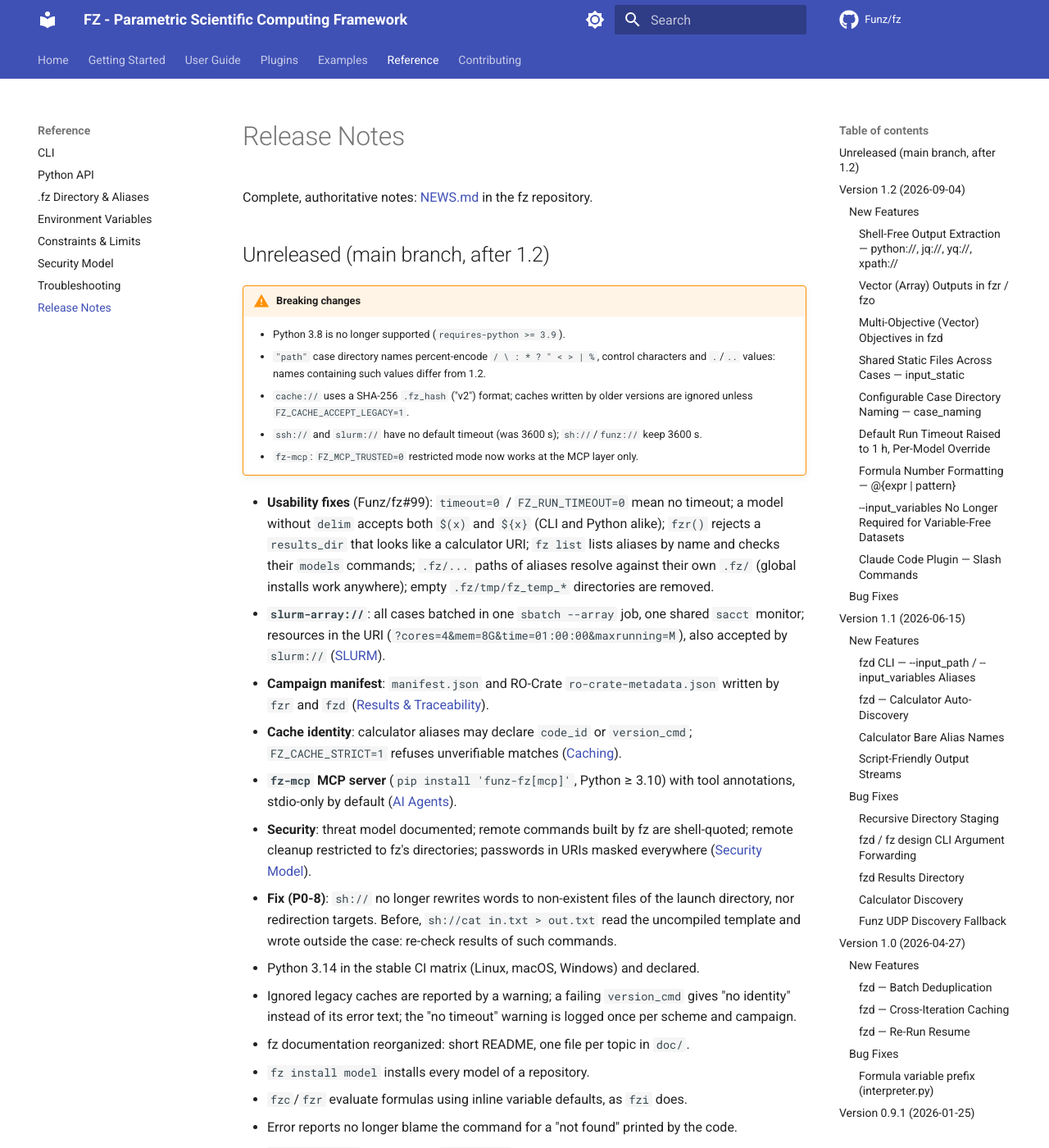
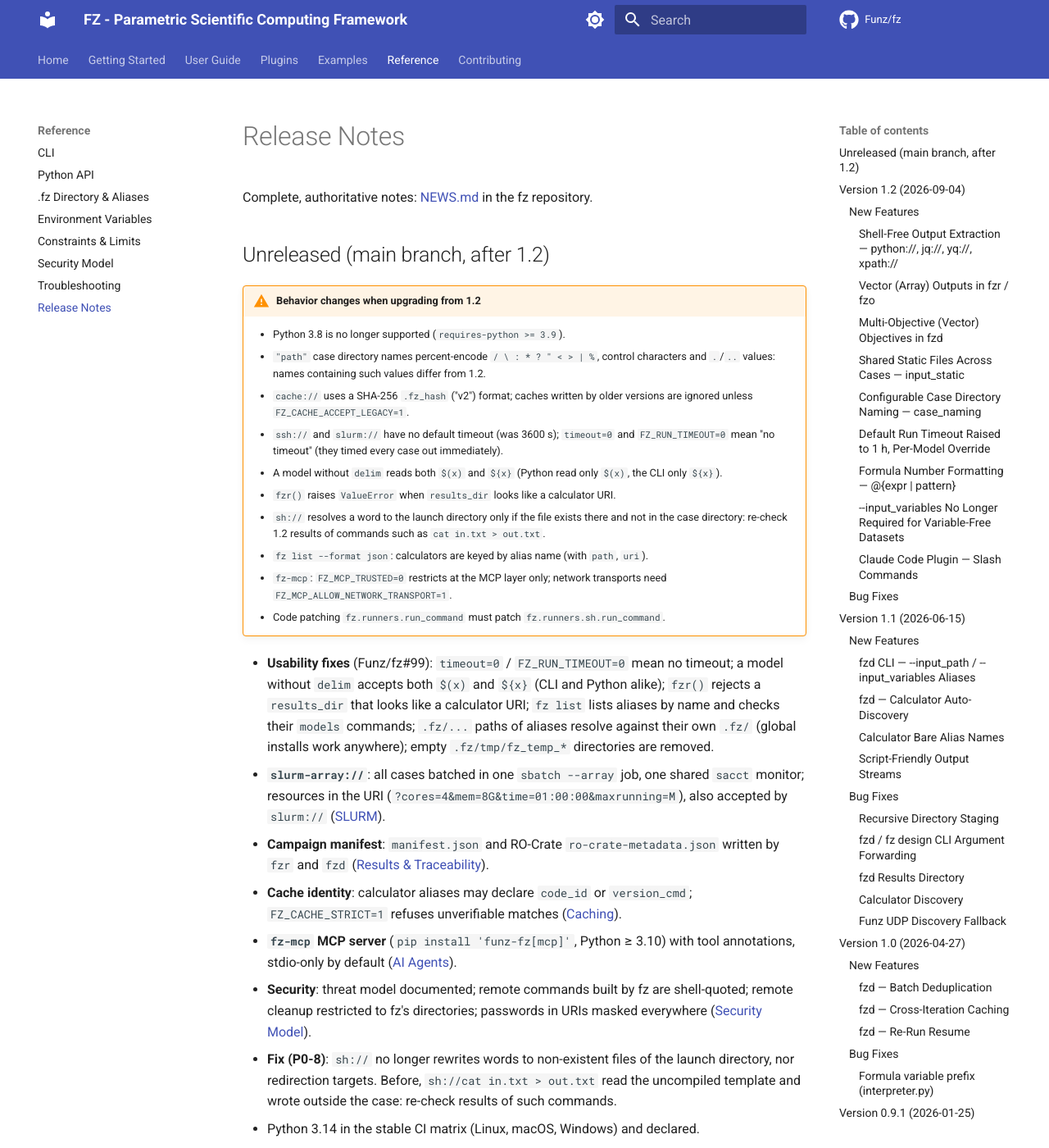
Before and after one commit to Funz/fz.github.io, an MkDocs documentation site: the page built from docs/reference/releases.md, in a window 1280 px wide and 1400 px high. Shown: the whole window at 82% size. Built offline with MkDocs 1.6.1 and Material for MkDocs 9.7.7, drawn with Linux system fonts in a browser that asks for light colours; comment, search, counter and statistics services are not loaded; some of the changed text lies outside the part shown.

Commit message:
Release notes: behavior changes since 1.2 in one list; add items from Funz/fz#100
Co-Authored-By: Claude Opus 5.5 <noreply@anthropic.com>
Claude-Session: https://claude.ai/code/session_012GxLbauyVHBQPCeSow8hdh

```diff
--- a/docs/reference/releases.md
+++ b/docs/reference/releases.md
@@ -5,15 +5,24 @@ in the fz repository.
 
 ## Unreleased (main branch, after 1.2)
 
-!!! warning "Breaking changes"
+!!! warning "Behavior changes when upgrading from 1.2"
     - Python 3.8 is no longer supported (`requires-python >= 3.9`).
     - `"path"` case directory names percent-encode `/ \ : * ? " < > | %`, control
       characters and `.`/`..` values: names containing such values differ from 1.2.
     - `cache://` uses a SHA-256 `.fz_hash` ("v2") format; caches written by older versions
       are ignored unless `FZ_CACHE_ACCEPT_LEGACY=1`.
-    - `ssh://` and `slurm://` have no default timeout (was 3600 s); `sh://`/`funz://` keep
-      3600 s.
-    - `fz-mcp`: `FZ_MCP_TRUSTED=0` restricted mode now works at the MCP layer only.
+    - `ssh://` and `slurm://` have no default timeout (was 3600 s); `timeout=0` and
+      `FZ_RUN_TIMEOUT=0` mean "no timeout" (they timed every case out immediately).
+    - A model without `delim` reads both `$(x)` and `${x}` (Python read only `$(x)`, the
+      CLI only `${x}`).
+    - `fzr()` raises `ValueError` when `results_dir` looks like a calculator URI.
+    - `sh://` resolves a word to the launch directory only if the file exists there and
+      not in the case directory: re-check 1.2 results of commands such as
+      `cat in.txt > out.txt`.
+    - `fz list --format json`: calculators are keyed by alias name (with `path`, `uri`).
+    - `fz-mcp`: `FZ_MCP_TRUSTED=0` restricts at the MCP layer only; network transports
+      need `FZ_MCP_ALLOW_NETWORK_TRANSPORT=1`.
+    - Code patching `fz.runners.run_command` must patch `fz.runners.sh.run_command`.
 
 - **Usability fixes** (Funz/fz#99): `timeout=0` / `FZ_RUN_TIMEOUT=0` mean no timeout;
   a model without `delim` accepts both `$(x)` and `${x}` (CLI and Python alike);
@@ -43,6 +52,11 @@ in the fz repository.
 - fz documentation reorganized: short README, one file per topic in `doc/`.
 - `fz install model` installs every model of a repository.
 - `fzc`/`fzr` evaluate formulas using inline variable defaults, as `fzi` does.
+- An unexpected exception in one case no longer aborts a sequential campaign: the case
+  gets `status="error"` with the message in the `error` column (Funz/fz#100).
+- `fzo` decodes percent-encoded case directory names when rebuilding variable columns.
+- Claude Code plugin / Agent Skill updated for all the above (plugin manifests to be
+  bumped with the release).
 - Error reports no longer blame the command for a "not found" printed by the code.
 - `fz/runners.py` split into the `fz.runners` package (no behavior change; code patching
   `fz.runners.run_command` must patch `fz.runners.sh.run_command`).
```
